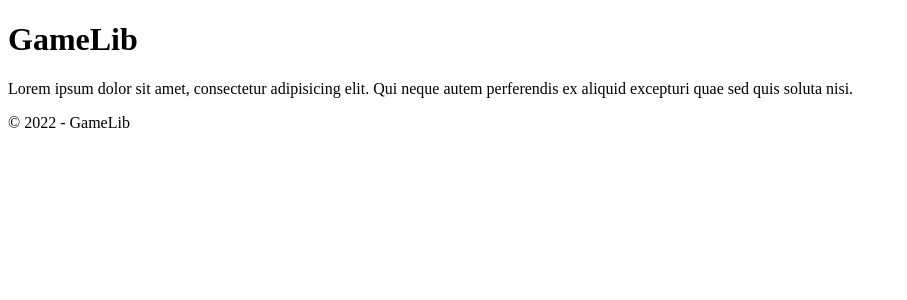
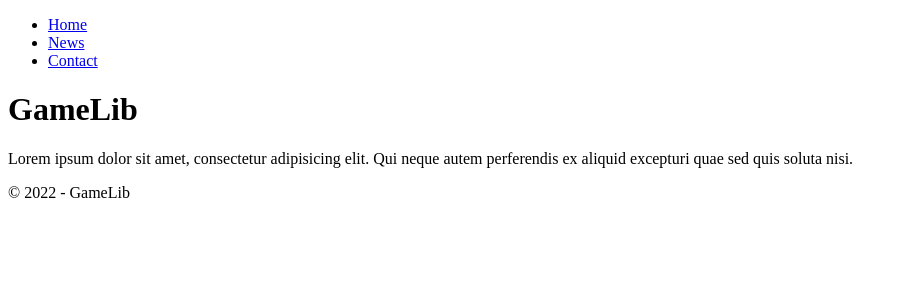
Before and after one commit to N-Alim/GameLib, a PHP site: page / in a window 1280 px wide. Shown: the top 300 px of the page, without its empty margins (0-907 px from the left). Run offline with PHP 8.4, Linux system fonts and the light colour scheme.

Commit message:
Création et inclusion du fichier nav.php

```diff
--- a/includes/main.php
+++ b/includes/main.php
@@ -1,2 +1,5 @@
+<?php
+require_once "./includes/nav.php";
+?>
 <h1>GameLib</h1>
 <p>Lorem ipsum dolor sit amet, consectetur adipisicing elit. Qui neque autem perferendis ex aliquid excepturi quae sed quis soluta nisi.</p>
--- /dev/null
+++ b/includes/nav.php
@@ -0,0 +1,9 @@
+<header>
+    <nav>
+        <ul>
+            <li><a href="index.php?page=home">Home</a> </li>
+            <li><a href="index.php?page=news">News</a></li>
+            <li><a href="index.php?page=contact">Contact</a></li>
+        </ul>
+    </nav>
+</header>
```
